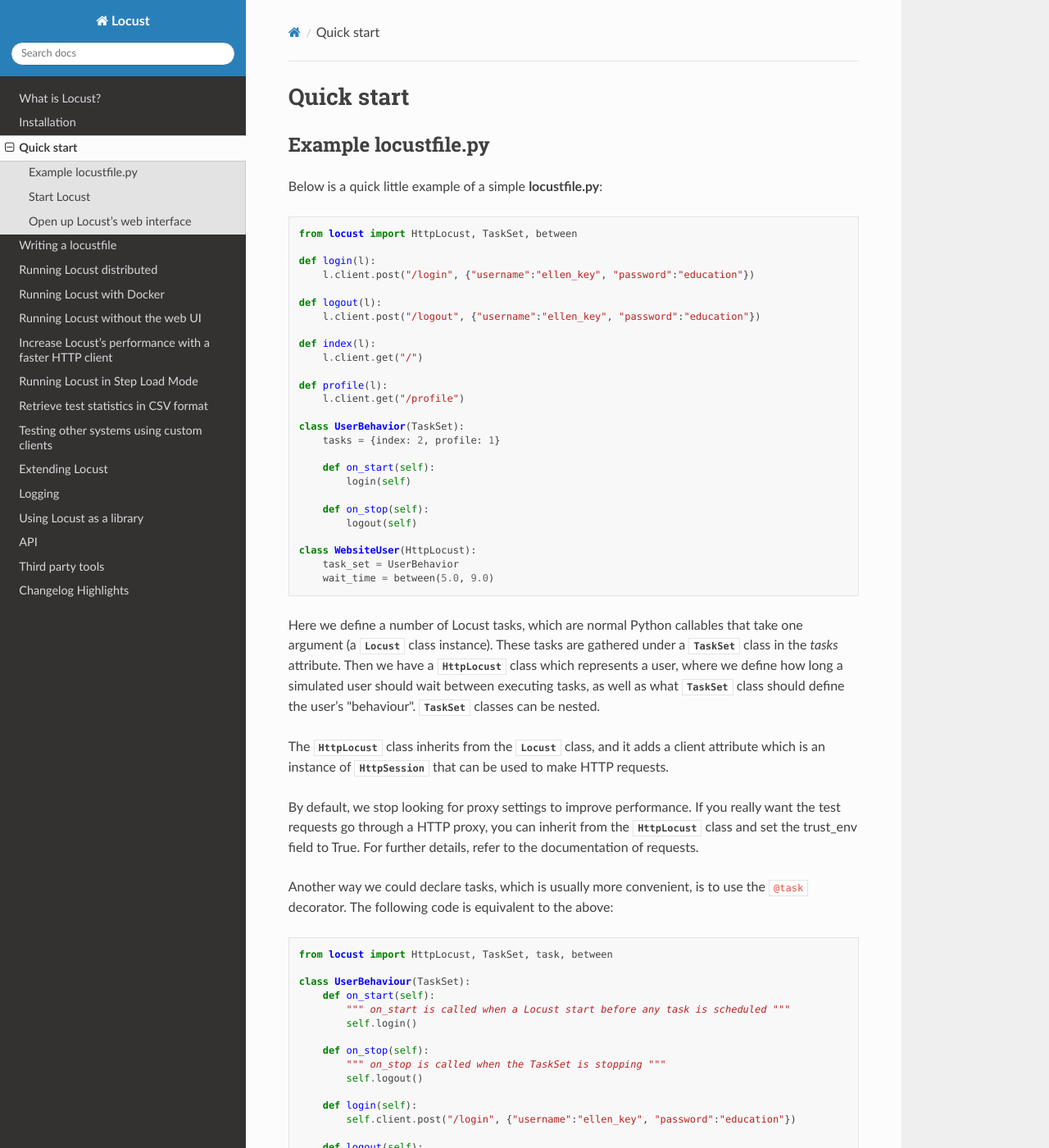
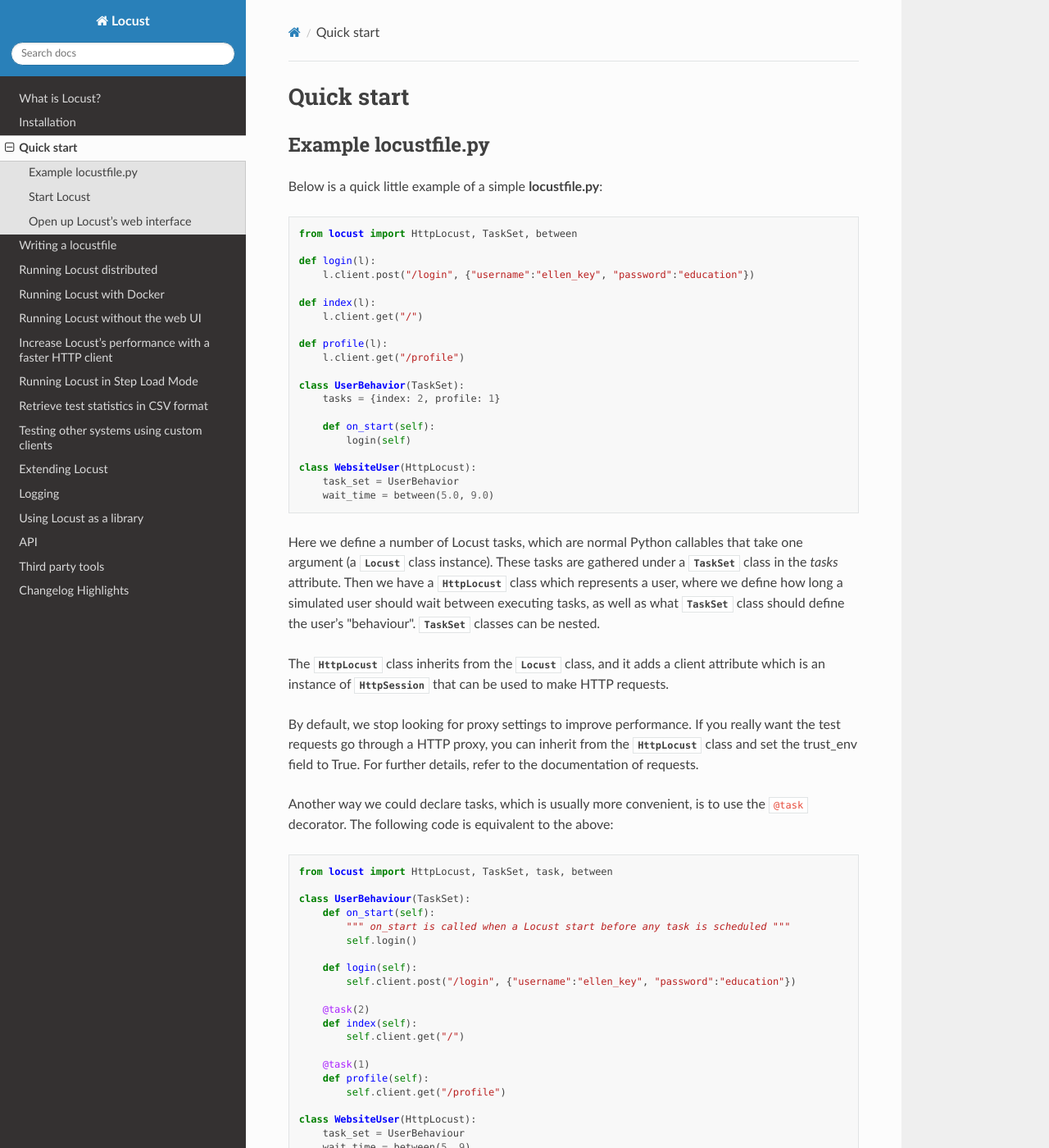
Before and after one commit to locustio/locust, a Sphinx documentation site: the page built from docs/quickstart.rst, in a window 1280 px wide and 1400 px high. Shown: the whole window at 82% size. Built offline with Sphinx 7.4.7 and the Read the Docs theme 2.0.0, drawn with Linux system fonts in a browser that asks for light colours; some of the changed text lies outside the part shown.

Commit message:
Remove on_stop from quickstart docs

```diff
--- a/docs/quickstart.rst
+++ b/docs/quickstart.rst
@@ -15,9 +15,6 @@
     def login(l):
         l.client.post("/login", {"username":"ellen_key", "password":"education"})
 
-    def logout(l):
-        l.client.post("/logout", {"username":"ellen_key", "password":"education"})
-
     def index(l):
         l.client.get("/")
 
@@ -29,9 +26,6 @@
 
         def on_start(self):
             login(self)
-
-        def on_stop(self):
-            logout(self)
 
     class WebsiteUser(HttpLocust):
         task_set = UserBehavior
@@ -66,15 +60,8 @@
             """ on_start is called when a Locust start before any task is scheduled """
             self.login()
 
-        def on_stop(self):
-            """ on_stop is called when the TaskSet is stopping """
-            self.logout()
-
         def login(self):
             self.client.post("/login", {"username":"ellen_key", "password":"education"})
-
-        def logout(self):
-            self.client.post("/logout", {"username":"ellen_key", "password":"education"})
 
         @task(2)
         def index(self):
```
